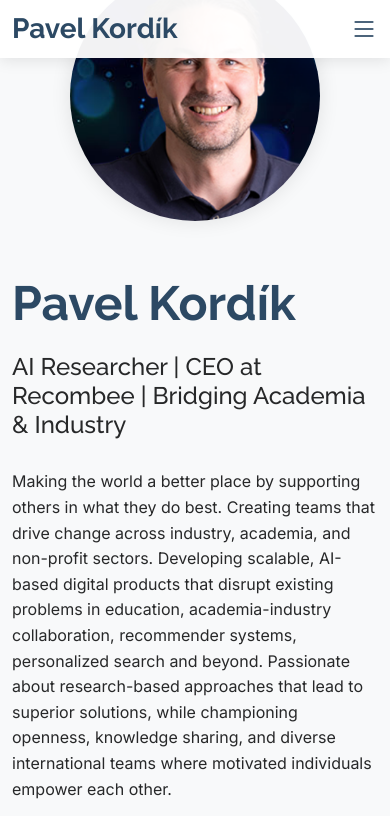
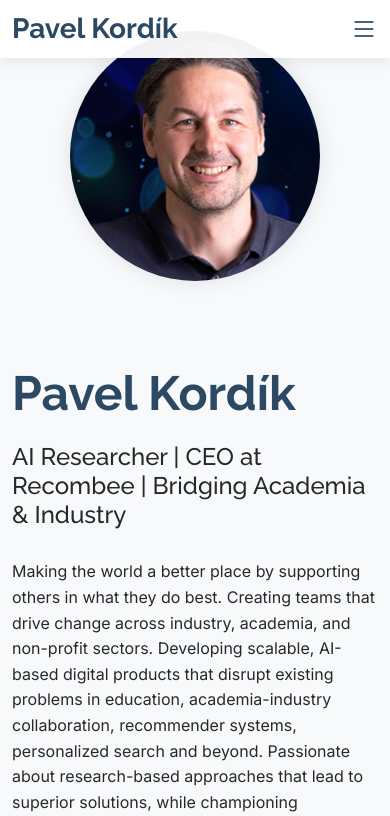
Before and after one commit to kordikp/kordikp.github.io, a plain HTML site: page index.html in a window 390 px wide. Shown: the top 816 px of the page. Drawn offline with nearby package versions, Linux system fonts and the light colour scheme.

Commit message:
Improve UI responsiveness for mobile devices

```diff
--- a/index.html
+++ b/index.html
@@ -267,6 +267,32 @@
       }
     }
 
+    /* Improve mobile responsiveness */
+    @media (max-width: 800px) {
+      .hero {
+        padding-top: 150px; /* Additional padding to prevent header overlap */
+      }
+
+      .hero .order-1 {
+        display: flex;
+        justify-content: center;
+        align-items: center;
+        padding-top: 30px;
+        padding-bottom: 30px;
+      }
+
+      .profile-img {
+        margin: 0 auto 30px;
+      }
+    }
+
+    /* Extra padding for very small screens */
+    @media (max-width: 576px) {
+      .hero {
+        padding-top: 180px;
+      }
+    }
+
     .section-title {
       padding-bottom: 30px;
     }
@@ -1024,7 +1050,7 @@
                       <h4 class="subheading">Co-founded aidetem.cz</h4>
                     </div>
                     <div class="timeline-body">
-                      <p>Co-founded aidetem.cz to introduce children to AI in a responsible and engaging way, fostering <a href="https://kurikulum.aidetem.cz/en/" target="_blank">future AI literacy</a> and ethical understanding.</p>
+                      <p>Established aidetem.cz to introduce children to AI in a responsible and engaging way, fostering <a href="https://kurikulum.aidetem.cz/en/" target="_blank">future AI literacy</a> and ethical understanding.</p>
                     </div>
                   </div>
                 </li>
```
